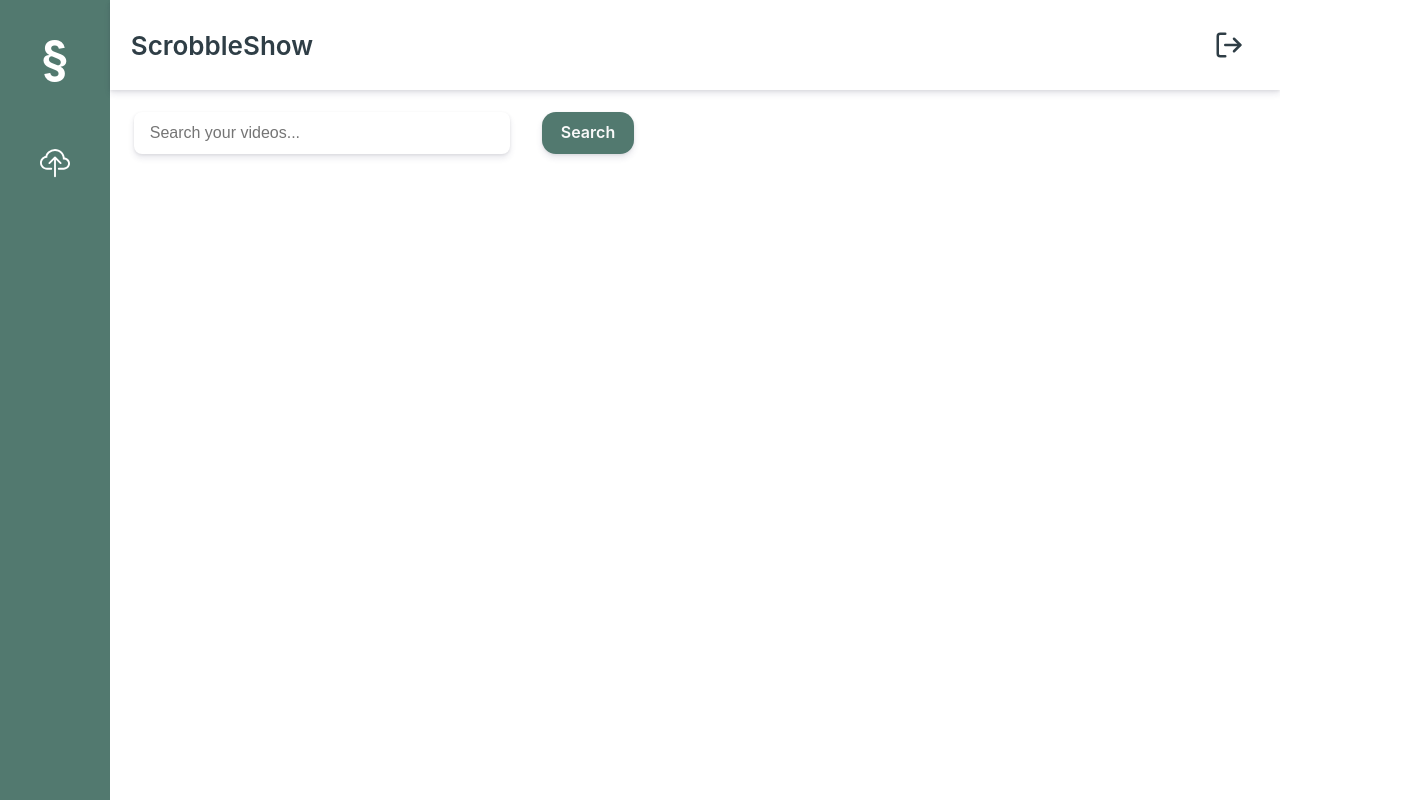
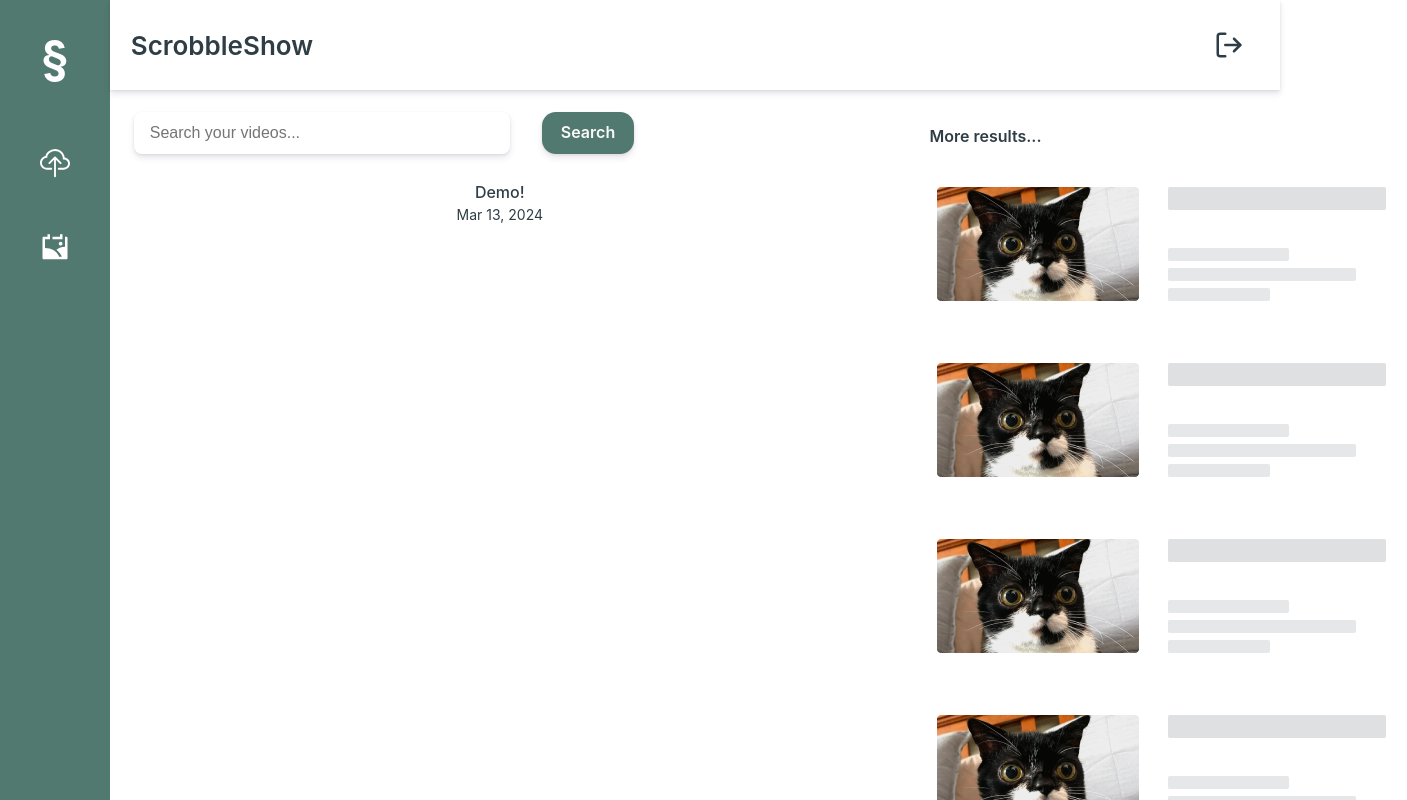
Before and after one commit to bradleyhrc/scrobble-show, a React (Create React App) app in the folder client/: page / in a window 1280 px wide. Both pictures are taken after a click on the button "Sign In". Shown: the top 800 px of the page, 1407 px wide, since content can reach past the window. Built offline with nearby package versions, Linux system fonts and the light colour scheme.

Commit message:
Demo details

```diff
--- a/client/src/VideoPlayer.tsx
+++ b/client/src/VideoPlayer.tsx
@@ -30,7 +30,7 @@ const VideoPlayer: React.FC<VideoPlayerProps> = ({ file_path, start_time }) => {
   const videoURL = `http://127.0.0.1:5000/api/stream_video?file_path=${file_path}&timestamp=${Date.now()}`;
 
   return (
-    <video style={{ borderRadius: 12, height: "100%", width: "100%" }} id="video1" ref={videoRef} controls autoPlay>
+    <video style={{ borderRadius: "4px", width: "100%" }} id="video1" ref={videoRef} controls autoPlay>
       <source src={videoURL} type="video/mp4" />
       Your browser does not support video.
     </video>
--- a/client/src/components/Main.tsx
+++ b/client/src/components/Main.tsx
@@ -4,9 +4,10 @@ import styled from 'styled-components';
 import { BsCloudUpload } from "react-icons/bs";
 import { LuLogOut } from "react-icons/lu";
 import StyledInput from './StyledInput';
+import { RiGalleryFill } from "react-icons/ri";
 
 import VideoPlayer from '../VideoPlayer';
-
+import DwarfCat from '../img/dwarfcat.png';
 
 interface MainProps {
   setIsAuth: any;
@@ -64,6 +65,9 @@ const Main: React.FC<MainProps> = ({ setIsAuth }) => {
         <Icon htmlFor="file-upload">
           <BsCloudUpload style={{ width: "60%", height: "60%" }} color='white' />
         </Icon>
+        <Icon>
+          <RiGalleryFill style={{ width: "60%", height: "60%"}} color="white" />
+        </Icon>
       </LeftBar>
       <FillBox>
         <NavBar>
@@ -74,6 +78,8 @@ const Main: React.FC<MainProps> = ({ setIsAuth }) => {
             <LuLogOut style={{ width: "60%", height: "60%" }} color='#2F3E46' onClick={() => setIsAuth(false)} />
           </LogOut>
         </NavBar>
+        <Row>
+          <Divider>
             <input id="file-upload" type="file" accept='.mp4' style={{ display: 'none' }} onChange={handleFileChange} />
             <Body>
               <QuerySec>
@@ -84,8 +90,22 @@ const Main: React.FC<MainProps> = ({ setIsAuth }) => {
                 {video && (
                   <VideoPlayer key={video} file_path={video} start_time={startTime} />
                 )}
+                <VideoTitle>Demo!</VideoTitle>
+                <VideoData>Mar 13, 2024</VideoData>
               </VideoSection>
             </Body>
+          </Divider>
+          <RightSide>
+            <MoreResults>
+              More results...
+            </MoreResults>
+            <img src={DwarfCat} alt="dwarf-cat-core" />
+            <img src={DwarfCat} alt="dwarf-cat-core" />
+            <img src={DwarfCat} alt="dwarf-cat-core" />
+            <img src={DwarfCat} alt="dwarf-cat-core" />
+            <img src={DwarfCat} alt="dwarf-cat-core" />
+          </RightSide>
+        </Row>
       </FillBox>
     </AppWrap>
   );
@@ -93,8 +113,51 @@ const Main: React.FC<MainProps> = ({ setIsAuth }) => {
 
 export default Main;
 
+const MoreResults = styled.div`
+  padding: 12px;
+  padding-top: 36px;
+  text-align: left;
+  padding-left: 24px;
+  font-weight: 600;
+  font-size: 16px;
+  color: #2F3E46;
+`;
+
+const RightSide = styled.div`
+  width: 25%;
+  height: 100%;
+`
+
+const Divider = styled.div`
+  width: 68%;
+  height: 100%;
+  display: flex;
+  flex-direction: column;
+  align-items: center;
+  justify-content: left;
+`;
+
+const Row = styled.div`
+  display: flex;
+  flex-direction: row;
+  align-items: space-between;
+  height: 100%;
+  width: 100%;
+`;
+
+const VideoTitle = styled.div`
+  font-weight: 500;
+  padding: 4px;
+  color: #2F3E46;
+`;
+
+const VideoData = styled.div`
+  font-size: 14px;
+  color: #2F3E46;
+`;
+
 const VideoSection = styled.div`
-  width: 70%;
+  width: 92%;
   padding: 24px;
 `;
 
```
Also changed, not shown: client/src/img/dwarfcat.png (added), 1 other file (tests, documents, lock files or other folders). Lines whose indentation alone changed are shown as unchanged.
